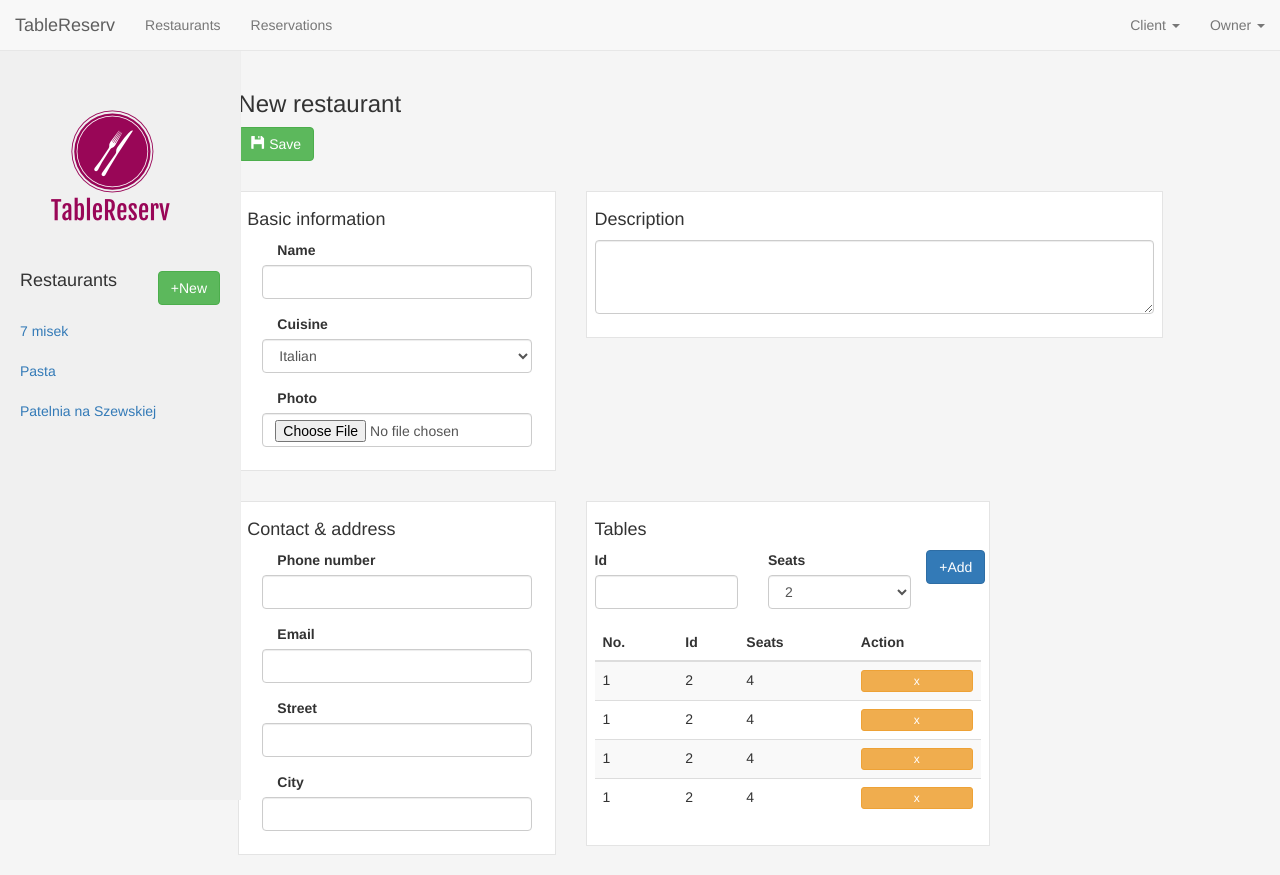
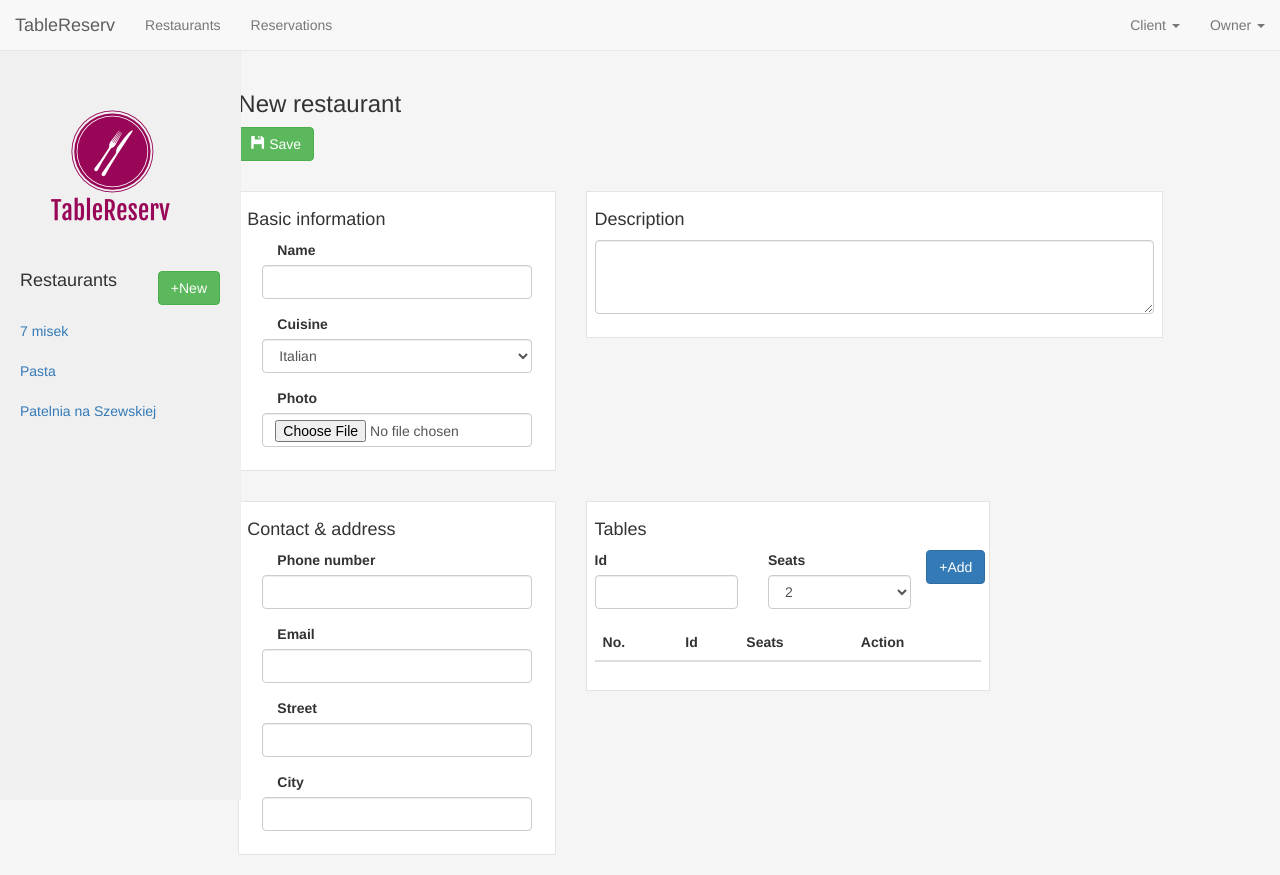
Before and after one commit to olafkrawczyk/restaurantFinderFront, an Angular app: page /dashboard/edit in a window 1280 px wide. Built offline with nearby package versions, Linux system fonts and the light colour scheme.

Commit message:
create tables list dynamically

```diff
--- /dev/null
+++ b/src/app/models/table.model.ts
@@ -0,0 +1,5 @@
+export class Table {
+    id;
+    restaurantId;
+    seats;
+}
--- a/src/app/owner/dashboard/edit-restaurant/edit-restaurant.component.html
+++ b/src/app/owner/dashboard/edit-restaurant/edit-restaurant.component.html
@@ -65,17 +65,17 @@
         <div class="row">
           <div class="form-group col-xs-5 col-sm-5 col-md-5 col-lg-5">
             <label for="tableId">Id</label>
-            <input type="text" id="tableId" class="form-control">
+            <input type="text" id="tableId" class="form-control" #tableId>
           </div>
           <div class="form-group col-xs-5 col-sm-5 col-md-5 col-lg-5">
             <label for="seats">Seats</label>
-            <select name="seats" id="seats" class="form-control">
+            <select name="seats" id="seats" class="form-control" #tableSeats>
               <option value="2">2</option>
               <option value="4">4</option>
               <option value="6">6</option>
             </select>
           </div>
-          <button type="button" class="btn btn-primary"> +Add</button>
+          <button type="button" class="btn btn-primary" (click)="onAddTable(tableId.value, tableSeats.value)"> +Add</button>
         </div>
         <table class="table table-striped">
           <thead>
@@ -87,36 +87,12 @@
             </tr>
           </thead>
           <tbody>
-            <tr>
-              <td>1</td>
-              <td>2</td>
-              <td>4</td>
+            <tr *ngFor="let table of tables; let i = index">
+              <td>{{ i }}</td>
+              <td>{{ table.restaurantId }}</td>
+              <td>{{ table.seats }}</td>
               <td>
-                <button type="button" class="btn btn-xs btn-block btn-warning">x</button>
-              </td>
-            </tr>
-            <tr>
-              <td>1</td>
-              <td>2</td>
-              <td>4</td>
-              <td>
-                <button type="button" class="btn btn-xs btn-block btn-warning">x</button>
-              </td>
-            </tr>
-            <tr>
-              <td>1</td>
-              <td>2</td>
-              <td>4</td>
-              <td>
-                <button type="button" class="btn btn-xs btn-block btn-warning">x</button>
-              </td>
-            </tr>
-            <tr>
-              <td>1</td>
-              <td>2</td>
-              <td>4</td>
-              <td>
-                <button type="button" class="btn btn-xs btn-block btn-warning">x</button>
+                <button type="button" class="btn btn-xs btn-block btn-warning" (click)="onDeleteTable(i)">x</button>
               </td>
             </tr>
           </tbody>
--- a/src/app/owner/dashboard/edit-restaurant/edit-restaurant.component.ts
+++ b/src/app/owner/dashboard/edit-restaurant/edit-restaurant.component.ts
@@ -1,3 +1,4 @@
+import { Table } from './../../../models/table.model';
 import { FormGroup, FormControl, Validators } from '@angular/forms';
 import { Component, OnInit } from '@angular/core';
 
@@ -8,6 +9,7 @@ import { Component, OnInit } from '@angular/core';
 })
 export class EditRestaurantComponent implements OnInit {
   cuisines = ['Italian', 'Thai', 'Japanese', 'Fast Food'];
+  tables: Table[] = [];
   restaurantForm: FormGroup;
 
   constructor() { }
@@ -31,4 +33,13 @@ export class EditRestaurantComponent implements OnInit {
     console.log('Submited!');
     console.log(this.restaurantForm.value);
   }
+
+  onAddTable(tableId, tableSeats) {
+    console.log('Table: ' + tableId + ' seats: ' + tableSeats);
+    this.tables.push({id: 1, restaurantId: tableId, seats: tableSeats});
+  }
+
+  onDeleteTable(index) {
+    this.tables.splice(index, 1);
+  }
 }
```
